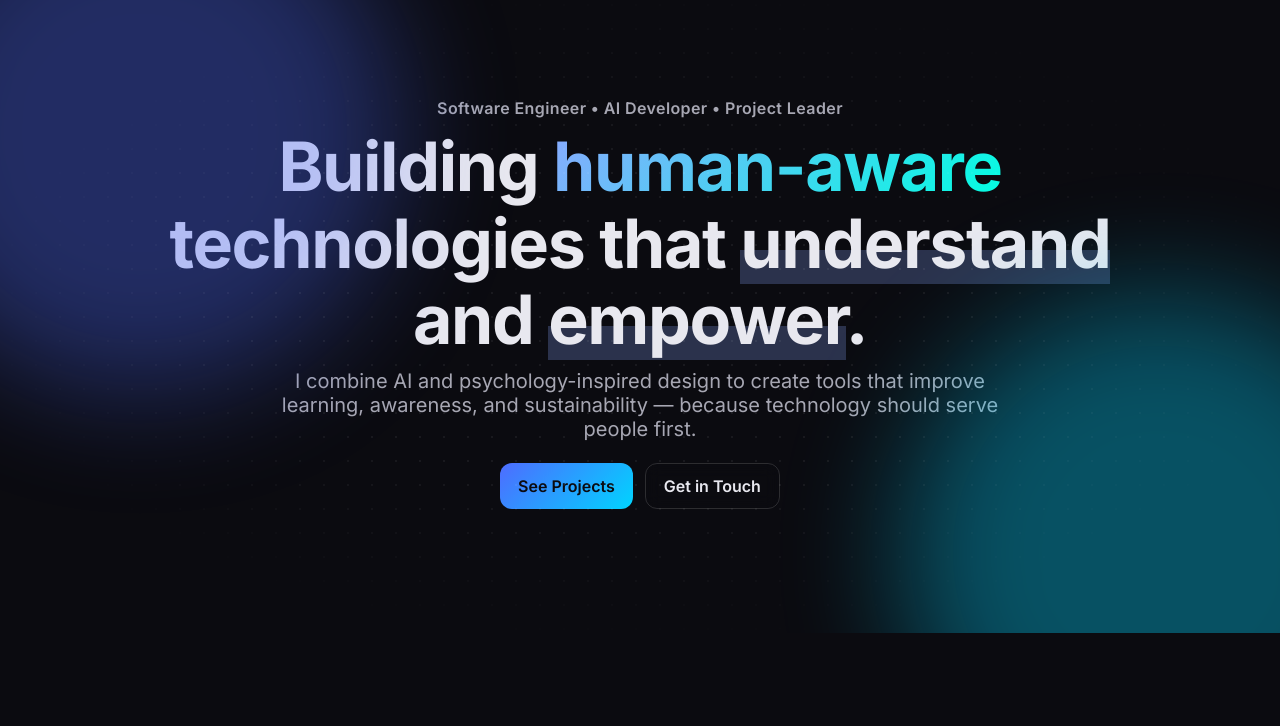
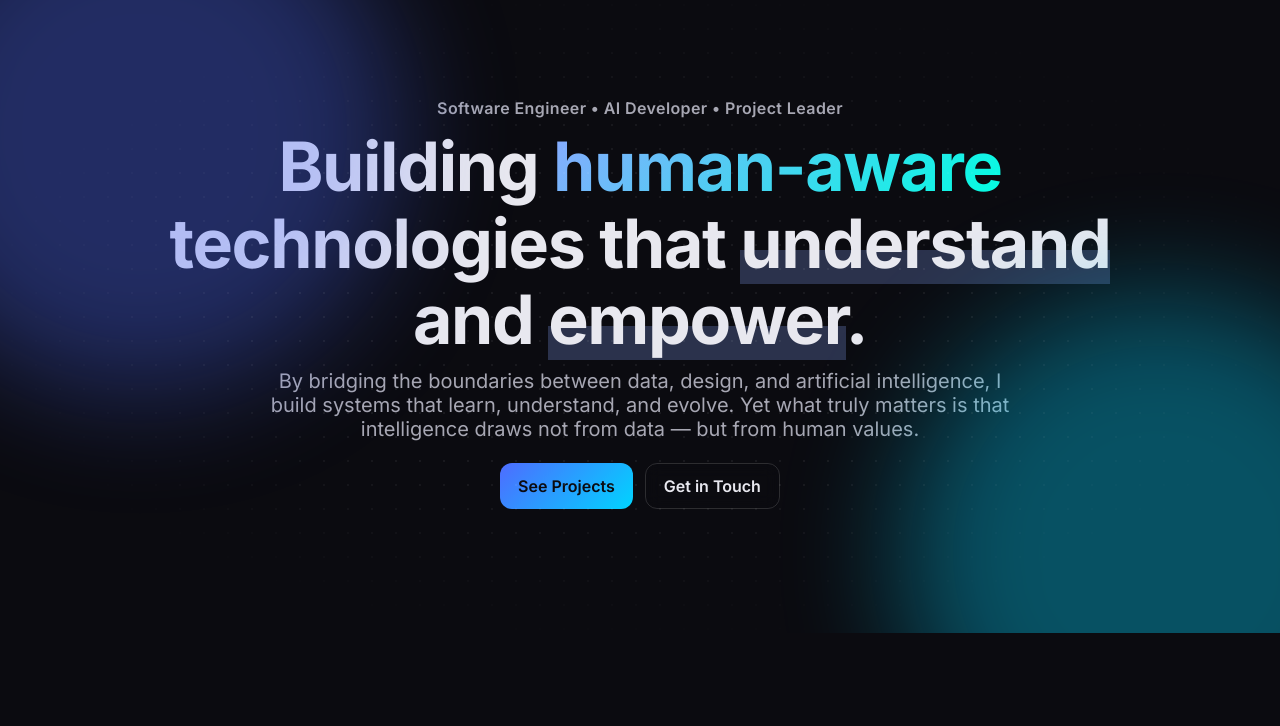
Before and after one commit to GulnihalGur/gulnihalgur.github.io, a plain HTML site: page index.html in a window 1280 px wide. Shown: the part 69-795 px from the top of the page. Drawn offline with Linux system fonts and the light colour scheme.

Commit message:
Update index.html

```diff
--- a/index.html
+++ b/index.html
@@ -47,7 +47,8 @@
         <span class="underline">understand</span> and <span class="underline">empower</span>.
       </h1>
       <p class="hero-subtitle reveal delay-2">
-        I combine AI and psychology-inspired design to create tools that improve learning, awareness, and sustainability — because technology should serve people first.
+        By bridging the boundaries between data, design, and artificial intelligence, I build systems that learn, understand, and evolve.
+Yet what truly matters is that intelligence draws not from data — but from human values.
       </p>
       <div class="hero-cta reveal delay-3">
         <a class="btn primary" href="#projects">See Projects</a>
```
